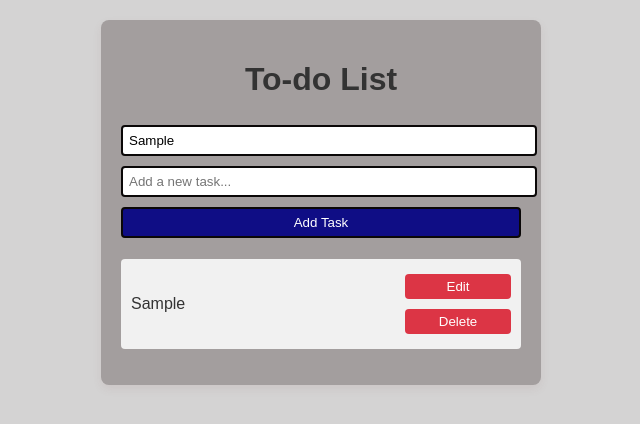
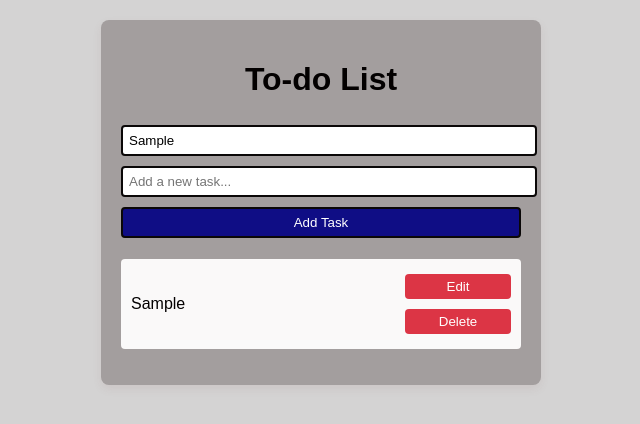
Before and after one commit to HardProgrammerGod/to-do-list-, a plain HTML site: page index.html in a window 1280 px wide. Both pictures are taken after typing "Sample", "Sample" into the empty fields and a click on the button "Add Task". Shown: the full height of the page, 319-959 px from the left. Drawn offline with Linux system fonts and the light colour scheme.

Commit message:
Update style.css

```diff
--- a/style.css
+++ b/style.css
@@ -2,7 +2,7 @@ body {
     font-family: Arial, sans-serif;
     margin: 20px;
     background-color: #d4d3d3;
-    color: #333;
+    color: #030000;
   }
 
   .container {
@@ -47,7 +47,7 @@ body {
     align-items: center;
     margin: 5px 0;
     padding: 10px;
-    background: #f1f1f1;
+    background: #faf9f9;
     border-radius: 4px;
   }
 
```
